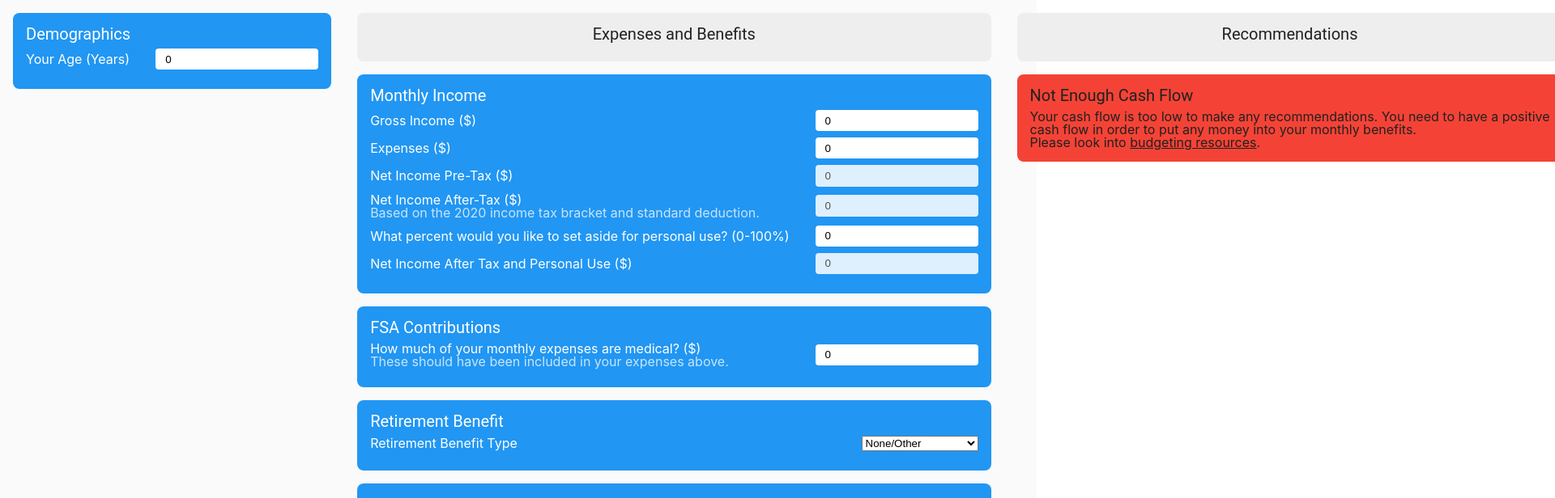
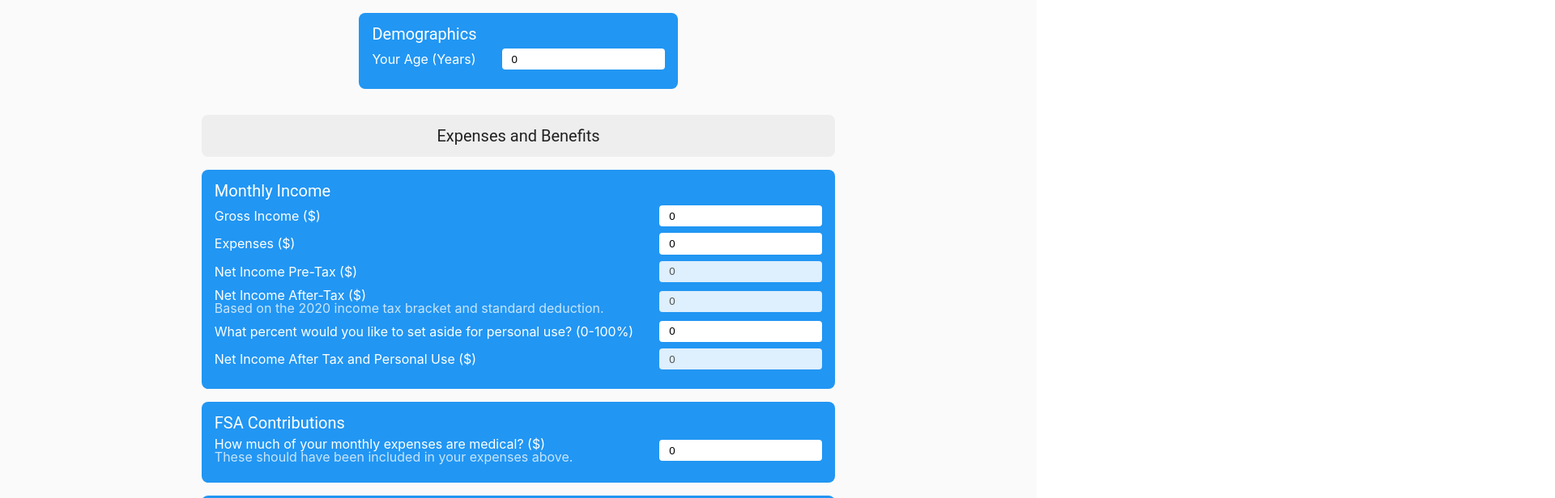
Before and after one commit to ArcticZeroo/hdfs, a React (Create React App) app: page / in a window 1280 px wide. Shown: the top 616 px of the page at 81% size, 1920 px wide, since content can reach past the window. Built offline with nearby package versions, Linux system fonts and the light colour scheme.

Commit message:
Styling changes
nowrap, full w/h, no centered card title margin

```diff
--- a/src/App.tsx
+++ b/src/App.tsx
@@ -33,7 +33,6 @@ const AppContainer = styled.div`
   height: 100%;
   display: flex;
   flex-direction: column;
-  flex-wrap: wrap;
   align-items: center;
   background: var(${paletteVars.backgroundColor});
   color: var(${paletteVars.primaryTextColor});
--- a/src/components/card/card.tsx
+++ b/src/components/card/card.tsx
@@ -22,6 +22,7 @@ export const CardBody = styled.div``;
 export const CenteredCardTitle = styled.div`
   ${cardTitleStyle};
   text-align: center;
+  margin-bottom: 0;
 `;
 
 export interface ICardProps {
--- a/src/index.css
+++ b/src/index.css
@@ -42,11 +42,6 @@ table {
   border-spacing: 0;
 }
 
-html, body, #root {
-  height: 100%;
-  width: 100%;
-}
-
 body {
   font-family: -apple-system, BlinkMacSystemFont, 'Segoe UI', 'Roboto', 'Oxygen',
   'Ubuntu', 'Cantarell', 'Fira Sans', 'Droid Sans', 'Helvetica Neue',
```
